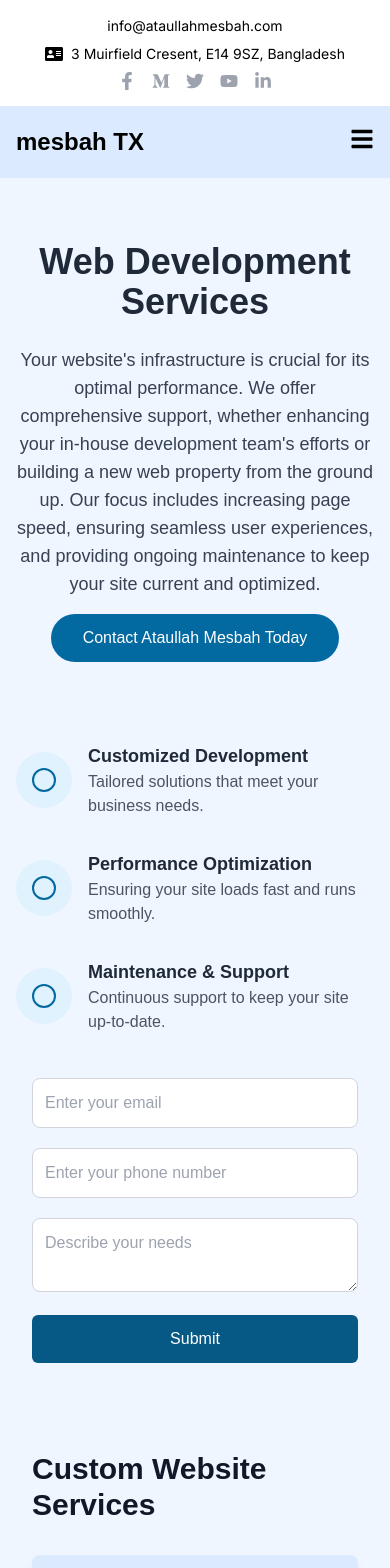
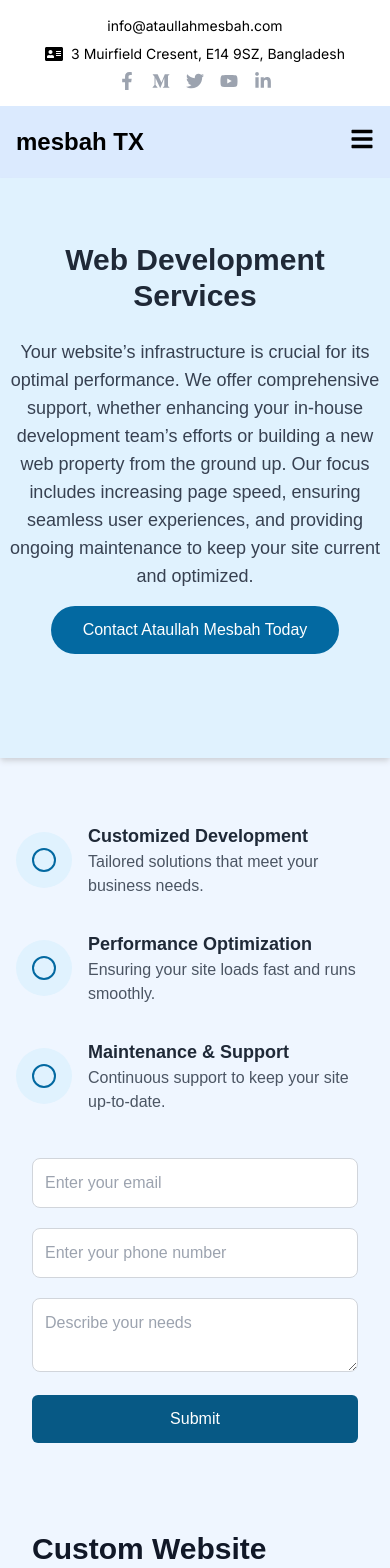
Before and after one commit to ataullahmesbah/ataullahmesbah-portfolio-next_pro, a Next.js app: page /web-development in a window 390 px wide. Shown: the top 1568 px of the page. Built offline with nearby package versions, Linux system fonts and the light colour scheme.

Commit message:
Package update web section

```diff
--- a/src/app/(with-layout)/web-development/page.js
+++ b/src/app/(with-layout)/web-development/page.js
@@ -2,6 +2,7 @@
 
 import ContactAssistance from '@/app/components/Share/ConatctAssistance/ContactAssistance';
 import DevelopmentForm from '@/app/components/Share/DevelopmentForm/DevelopmentForm';
+import WebPackage from '@/app/components/Share/WebPackage/WebPackage';
 import WebService from '@/app/components/Share/WebService/WebService';
 
 import Link from 'next/link';
@@ -14,13 +15,13 @@ export const metadata = {
 const page = () => {
     return (
         <section>
-            <div className="bg-blue-50 py-16">
-                <div className="max-w-7xl mx-auto px-4 sm:px-6 lg:px-8 poppins-regular">
+            <div className="bg-blue-50 ">
+                <div className="bg-sky-100 poppins-regular py-16 shadow-md shadow-gray-300">
                     {/* Main Container */}
-                    <div className="space-y-6   text-center justify-center mb-10">
-                        <h1 className="text-4xl font-bold text-gray-800">Web Development Services</h1>
+                    <div className="space-y-6  max-w-4xl mx-auto text-center justify-center mb-10">
+                        <h1 className="lg:text-5xl text-3xl font-bold text-gray-800">Web Development Services</h1>
                         <p className="text-gray-700 text-lg">
-                            Your website's infrastructure is crucial for its optimal performance. We offer comprehensive support, whether enhancing your in-house development team's efforts or building a new web property from the ground up. Our focus includes increasing page speed, ensuring seamless user experiences, and providing ongoing maintenance to keep your site current and optimized.
+                            Your website’s infrastructure is crucial for its optimal performance. We offer comprehensive support, whether enhancing your in-house development team’s efforts or building a new web property from the ground up. Our focus includes increasing page speed, ensuring seamless user experiences, and providing ongoing maintenance to keep your site current and optimized.
                         </p>
                         <Link href="/contact">
                             <button className="mt-4 px-8 py-3 bg-sky-700 text-white rounded-full hover:bg-opacity-75 hover:bg-sky-800 transition duration-300 ease-in-out">
@@ -28,8 +29,11 @@ const page = () => {
                             </button>
                         </Link>
                     </div>
+                </div>
 
-                    <div className="grid grid-cols-1 md:grid-cols-2 gap-10 items-center py-10">
+                <div className="max-w-7xl mx-auto px-4 sm:px-6 lg:px-8 poppins-regular py-16">
+
+                    <div className="grid grid-cols-1 md:grid-cols-2 gap-10 items-center pb-10">
                         {/* Service List */}
                         <div className="space-y-8">
                             {[
@@ -66,6 +70,10 @@ const page = () => {
                     </div>
                     <div>
                         {/* TO DO List */}
+                        <WebPackage />
+                    </div>
+                    <div>
+                        {/* TO DO List */}
                         <ContactAssistance />
                     </div>
 
--- a/src/app/components/Navbar/Navbar.js
+++ b/src/app/components/Navbar/Navbar.js
@@ -54,7 +54,7 @@ const Navbar = () => {
                         {isDropdownOpen && (
                             <div className="absolute left-0 mt-2 w-96 bg-white shadow-lg rounded-lg py-2 z-20" onMouseLeave={closeDropdown}>
                                 <Link href='/web-development' className="block px-4 py-2 text-gray-800 hover:bg-blue-200" onClick={() => setIsMobileMenuOpen(false)}>
-                                    Web Developer
+                                    Web Development
                                 </Link>
                                 <Link href='/seo' className="block px-4 py-2 w-full text-gray-800 hover:bg-blue-200" onClick={() => setIsMobileMenuOpen(false)}>
                                     Search Engine Optimization
--- /dev/null
+++ b/src/app/components/Share/WebPackage/WebPackage.js
@@ -0,0 +1,75 @@
+'use client';
+
+import React, { useEffect, useState } from 'react';
+import Link from 'next/link';
+import { FaCheckCircle } from 'react-icons/fa'; // Importing icon for bullet points
+
+const WebPackage = () => {
+    // State to store packages data
+    const [packagesData, setPackagesData] = useState([]);
+
+    // Fetch data from JSON file on component mount
+    useEffect(() => {
+        const fetchData = async () => {
+            try {
+                const response = await fetch('/webpackage.json');
+                if (!response.ok) {
+                    throw new Error('Failed to fetch data');
+                }
+                const data = await response.json();
+                setPackagesData(data);
+            } catch (error) {
+                console.error('Error fetching packages data:', error);
+            }
+        };
+
+        fetchData();
+    }, []);
+
+    return (
+        <section className="py-16">
+            <div className="max-w-7xl mx-auto px-4 sm:px-6 lg:px-8 ">
+                <h1 className="text-4xl font-bold text-center text-gray-800 mb-12">
+                    Web Service Packages
+                </h1>
+                <div className="grid gap-8 md:grid-cols-2 lg:grid-cols-3 ">
+                    {packagesData.map((pkg) => (
+                        <div key={pkg._id} className="relative bg-white shadow-md rounded-lg p-6 flex flex-col h-full ">
+                            <h2 className="text-2xl font-bold  text-gray-800">{pkg.name}</h2>
+                            <p className="mt-4 text-gray-600 ">{pkg.description}</p>
+                            <ul className="mt-4 space-y-2">
+                                {pkg.features.map((feature, index) => (
+                                    <li key={index} className="text-gray-600 flex items-center">
+                                        <FaCheckCircle className="text-sky-700 mr-2" /> {feature}
+                                    </li>
+                                ))}
+                            </ul>
+
+                            {/* Spacer to push content to the bottom */}
+                            <div className="flex-grow"></div>
+
+                            {/* Pricing section */}
+                            <div className="flex items-center gap-2 mt-4">
+                                <p className="text-xl font-bold text-sky-700">${pkg.discount.toLocaleString()}</p>
+                                {pkg.discount < pkg.price && (
+                                    <p className="text-red-500 line-through">${pkg.price.toLocaleString()}</p>
+                                )}
+                            </div>
+
+                            {/* Contact button */}
+                            <div className="mt-4">
+                                <Link href="/contact">
+                                    <button className="w-full px-6 py-2 bg-sky-700 text-white rounded hover:bg-opacity-75 hover:bg-sky-800 transition duration-300 ease-in-out">
+                                        Contact
+                                    </button>
+                                </Link>
+                            </div>
+                        </div>
+                    ))}
+                </div>
+            </div>
+        </section>
+    );
+};
+
+export default WebPackage;
```
Also changed, not shown: public/webpackage.json (added, +67 -0 lines).
